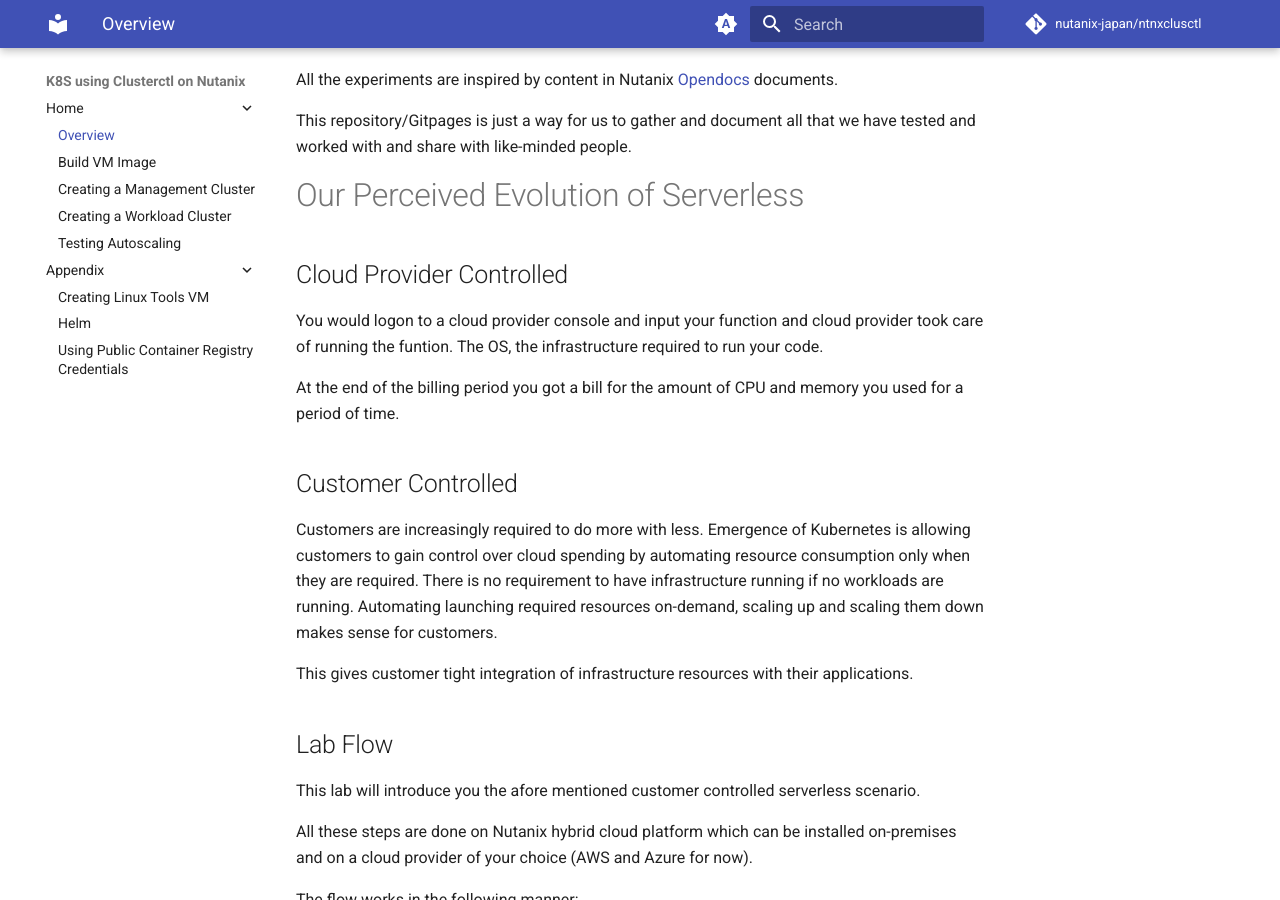
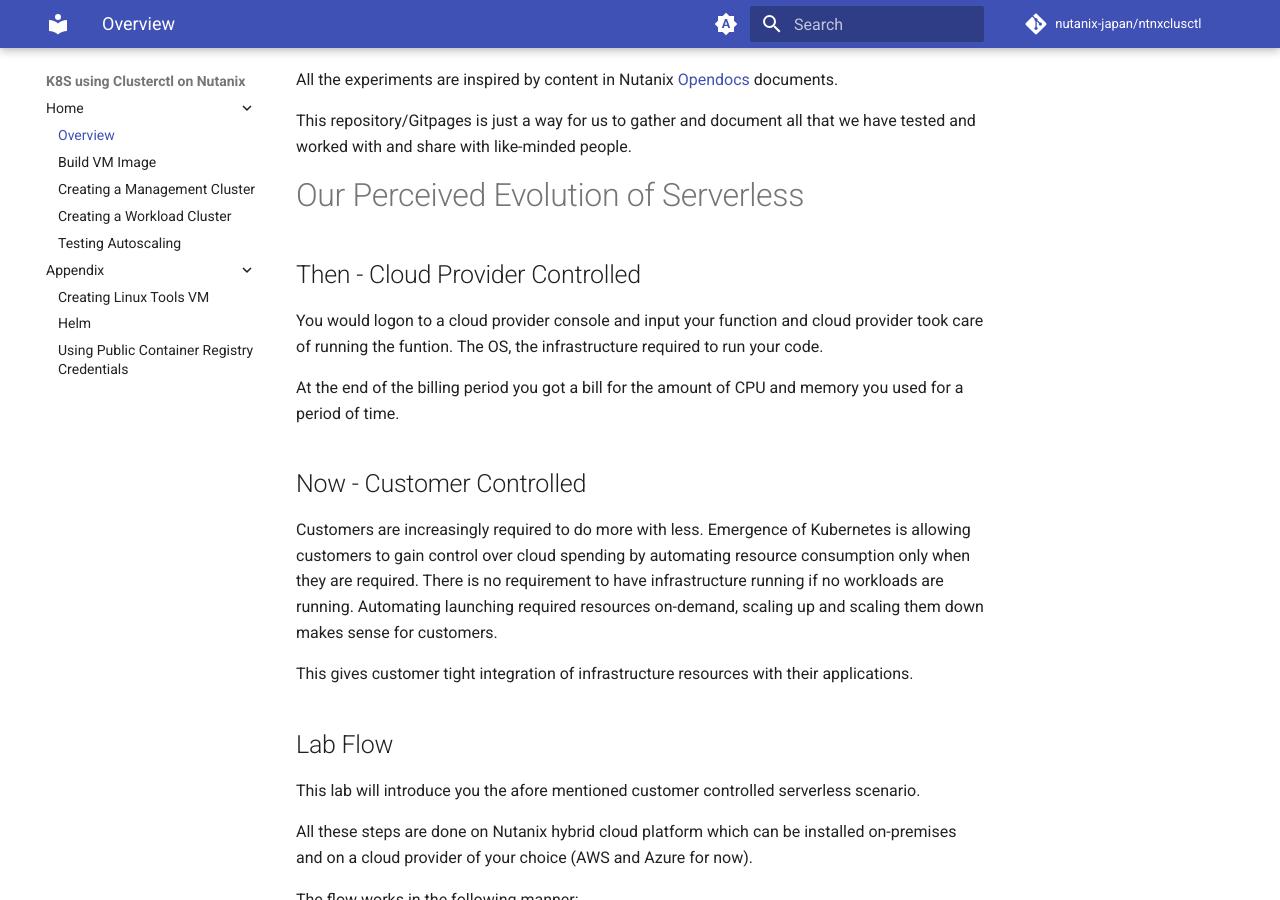
Before and after one commit to nutanix-japan/ntnxclusctl, an MkDocs documentation site: the page built from docs/index.md, in a window 1280 px wide and 900 px high, scrolled down 481 px. Built offline with MkDocs 1.6.1 and Material for MkDocs 9.7.7, drawn with Linux system fonts in a browser that asks for light colours; comment, search, counter and statistics services are not loaded.

Commit message:
Tue Apr 18 12:30:56 JST 2023

```diff
--- a/docs/index.md
+++ b/docs/index.md
@@ -19,13 +19,13 @@
 This repository/Gitpages is just a way for us to gather and document all that we have tested and worked with and share with like-minded people.
 
 # Our Perceived Evolution of Serverless
-## Cloud Provider Controlled
+## Then - Cloud Provider Controlled
 
 You would logon to a cloud provider console and input your function and cloud provider took care of running the funtion. The OS, the infrastructure required to run your code.
 
 At the end of the billing period you got a bill for the amount of CPU and memory you used for a period of time.
 
-## Customer Controlled
+## Now - Customer Controlled
 
 Customers are increasingly required to do more with less. Emergence of Kubernetes is allowing customers to gain control over cloud spending by automating resource consumption only when they are required. There is no requirement to have infrastructure running if no workloads are running. Automating launching required resources on-demand, scaling up and scaling them down makes sense for customers.
 
```
